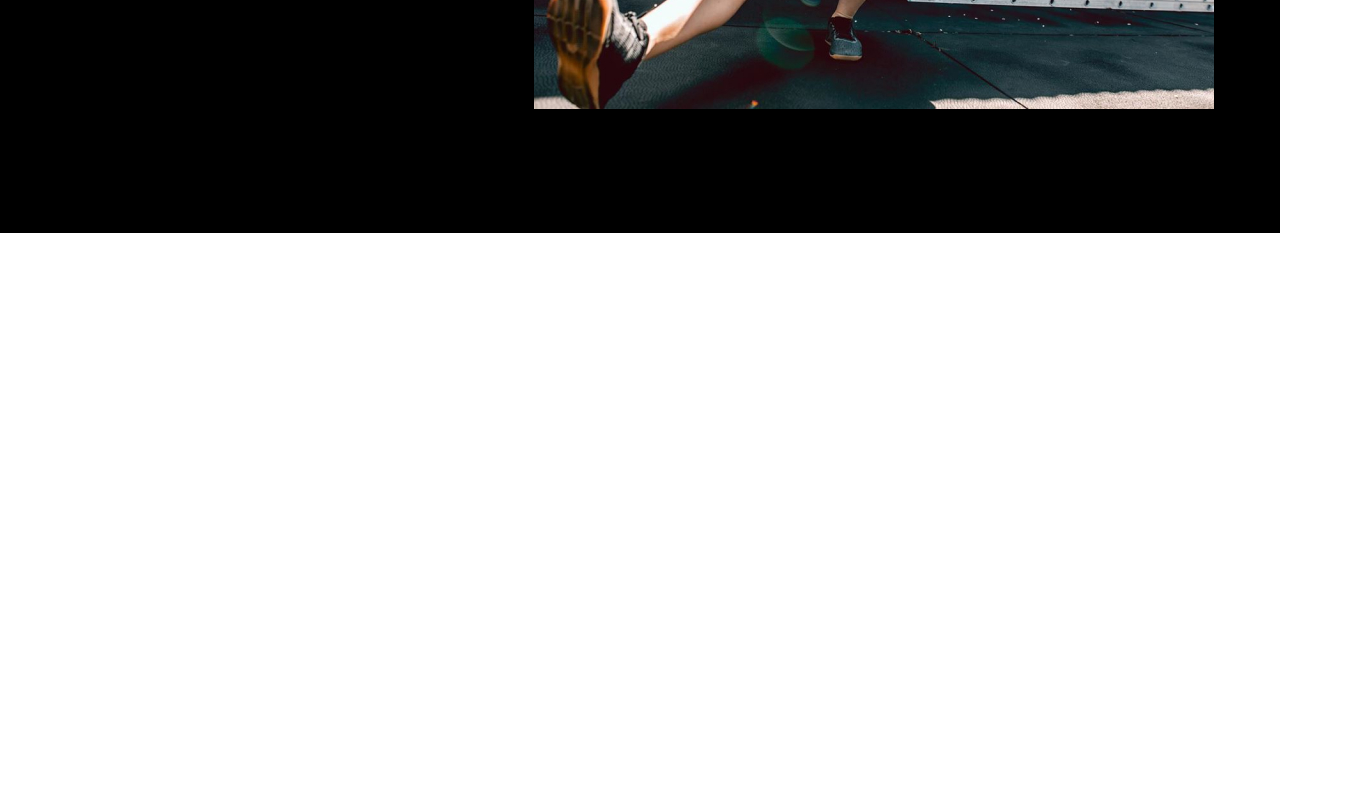
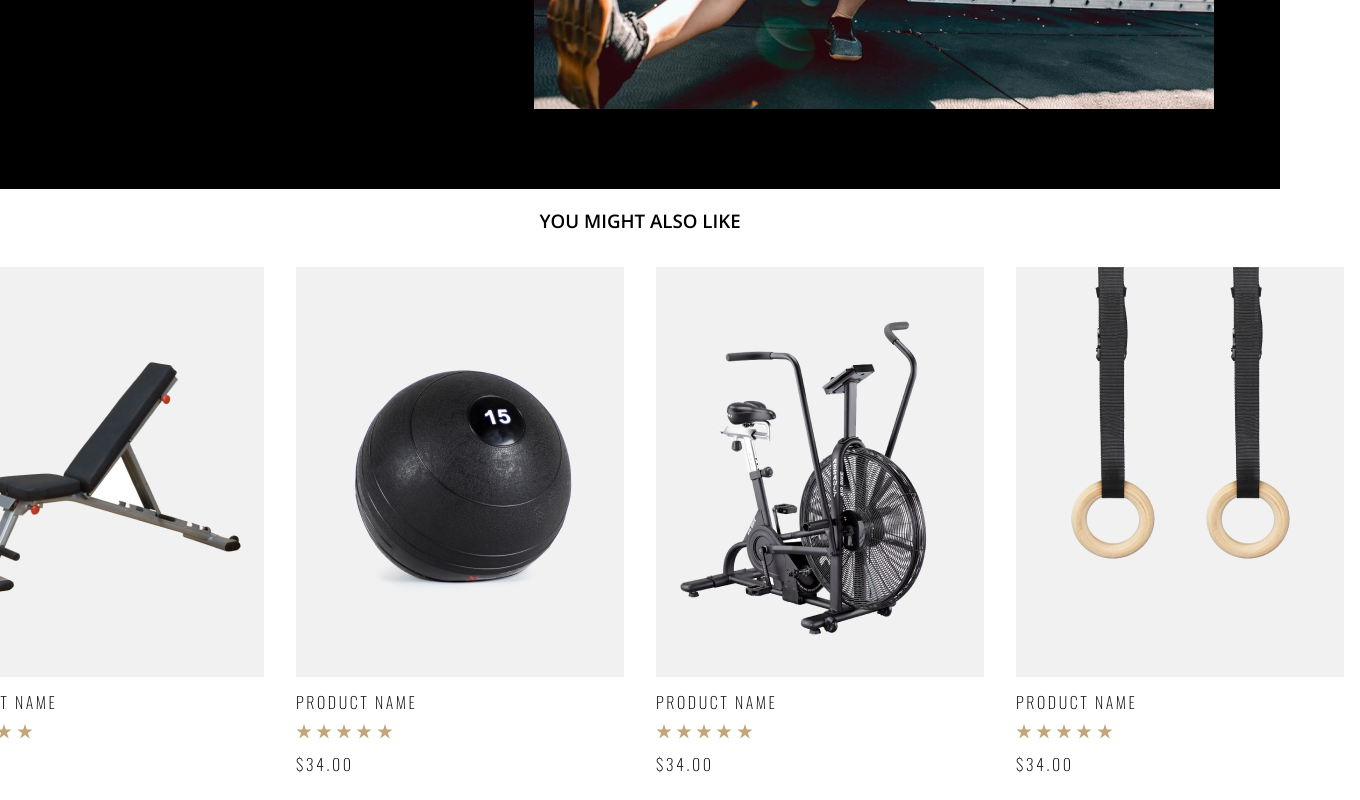
Before and after one commit to Saddam-tech/AL-TASK-1, a website built with Parcel: page index.html in a window 1280 px wide. Shown: the part 1720-2520 px from the top of the page, 1360 px wide, since content can reach past the window. Before the commit the page ends 1971 px from the top, so only its background shows below. Built offline with nearby package versions, Linux system fonts and the light colour scheme.

Commit message:
great improvement

```diff
--- a/index.html
+++ b/index.html
@@ -14,6 +14,14 @@
     <link rel="preconnect" href="https://fonts.gstatic.com" crossorigin />
     <link
       href="https://fonts.googleapis.com/css2?family=Open+Sans:wght@300&family=Roboto:wght@700&display=swap"
+      rel="stylesheet"
+    />
+    <link rel="preconnect" href="https://fonts.googleapis.com" />
+    <link rel="preconnect" href="https://fonts.gstatic.com" crossorigin />
+    <link rel="preconnect" href="https://fonts.googleapis.com" />
+    <link rel="preconnect" href="https://fonts.gstatic.com" crossorigin />
+    <link
+      href="https://fonts.googleapis.com/css2?family=Open+Sans:wght@300;500;600&family=Oswald:wght@200&family=Roboto:wght@700&display=swap"
       rel="stylesheet"
     />
     <link rel="preconnect" href="https://fonts.googleapis.com" />
@@ -104,7 +112,9 @@
       <!-- sub-section-4 -->
       <section class="sub-section-3">
         <h3>YOU MIGHT ALSO LIKE</h3>
-        <div class="carousel"></div>
+        <div id="carousel">
+          <!-- Injected carousel content -->
+        </div>
       </section>
       <!-- sub-section-4 -->
     </section>
--- a/script.js
+++ b/script.js
@@ -1,3 +1,72 @@
 const { parseStringToHTML } = require("./utils.js");
+import product_1 from "./static/product_1.png";
+import product_2 from "./static/product_2.png";
+import product_3 from "./static/product_3.png";
+import product_4 from "./static/product_4.png";
+import star5 from "./static/star5.svg";
 
-const navbar = document.getElementById("nav-bar-top");
+const carousel = document.getElementById("carousel");
+
+const products = [
+  {
+    id: 1,
+    shipping: "Free Shipping",
+    image_src: product_1,
+    name: "product name",
+    price: "$34.00",
+    star_count: star5,
+  },
+  {
+    id: 2,
+    shipping: "Free Shipping",
+    image_src: product_2,
+    name: "product name",
+    price: "$34.00",
+    star_count: star5,
+  },
+  {
+    id: 3,
+    shipping: "Free Shipping",
+    image_src: product_3,
+    name: "product name",
+    price: "$34.00",
+    star_count: star5,
+  },
+  {
+    id: 4,
+    shipping: "Free Shipping",
+    image_src: product_4,
+    name: "product name",
+    price: "$34.00",
+    star_count: star5,
+  },
+];
+
+(async function () {
+  const _products = [];
+  for (let p of products) {
+    let parsed_HTML = `
+    <div class="product">
+      <div class="image-wrap">
+        <img src="${p.image_src}" alt="${p.id}">
+      </div>
+        <p class="bold">
+            ${p.name}
+        </p>
+        <span>
+        ${new Array(5)
+          .fill("*")
+          .map((el) => `<img src="${p.star_count}" alt="${p.id}" />`)
+          .join(" ")}
+        </span>
+        <p class="price">
+        ${p.price}
+        </p>
+    </div>
+    `;
+
+    _products.push(parsed_HTML);
+  }
+
+  carousel.innerHTML = _products.map((el) => el).join("");
+})();
--- a/styles.css
+++ b/styles.css
@@ -98,3 +98,29 @@ body {
   letter-spacing: 0.18em;
   text-transform: uppercase;
 }
+
+.sub-section-3 {
+  display: flex;
+  align-items: center;
+  justify-content: center;
+  flex-direction: column;
+  background-color: #ffffff;
+}
+
+#carousel {
+  display: flex;
+  align-items: center;
+  justify-content: space-between;
+}
+
+#carousel .product {
+  margin: 16px;
+  font-weight: 300;
+}
+
+#carousel .product p {
+  margin: 8px 0;
+  font-family: "Oswald", sans-serif;
+  letter-spacing: 0.16em;
+  text-transform: uppercase;
+}
```
Also changed, not shown: dist/index.html, static/product_1.png (added), static/product_2.png (added), static/product_3.png (added), static/product_4.png (added), static/star5.svg (added), 4 other files.
